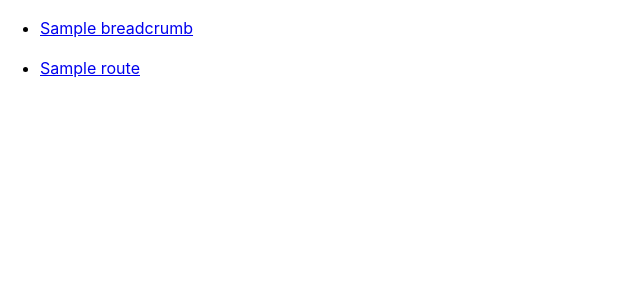
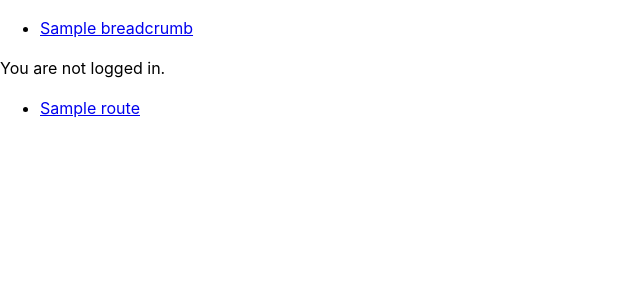
Before and after one commit to leej3/fmrif-scheduler-morse-version, a Flask app: template scheduler/templates/index.html in a window 1280 px wide. Shown: the top 300 px of the page, without its empty margins (0-640 px from the left). Run offline with Flask 2, Linux system fonts and the light colour scheme; the template is opened without the code that fills it: most values are stand-ins (such as "Sample title", 1, 10 or a date in 2020); parts of the project's set-up code (start-up, migrations or seed data) failed here and were passed over.

Commit message:
add notice of who you are logged in as

```diff
--- a/scheduler/app.py
+++ b/scheduler/app.py
@@ -330,6 +330,8 @@ def render_to(template):
                 ctx = {}
             elif not isinstance(ctx, dict):
                 return ctx
+            # always inject user into context for login info component
+            ctx["user"] = g.user
             return render_template(template + ".html", **ctx)
 
         return decorated_function
--- a/scheduler/templates/page.html
+++ b/scheduler/templates/page.html
@@ -10,6 +10,10 @@
 			{% endfor %}
 		</ul>
 	</nav>
+	<section aria-label="login info">
+		You are {% if user %}logged in as {{user.id}}{% else %}not logged in{% endif %}.
+	</section>
+
 	{% with msgs = get_flashed_messages(with_categories=true) %}
 		{% if msgs %}
 			<section aria-label="status messages">
```
